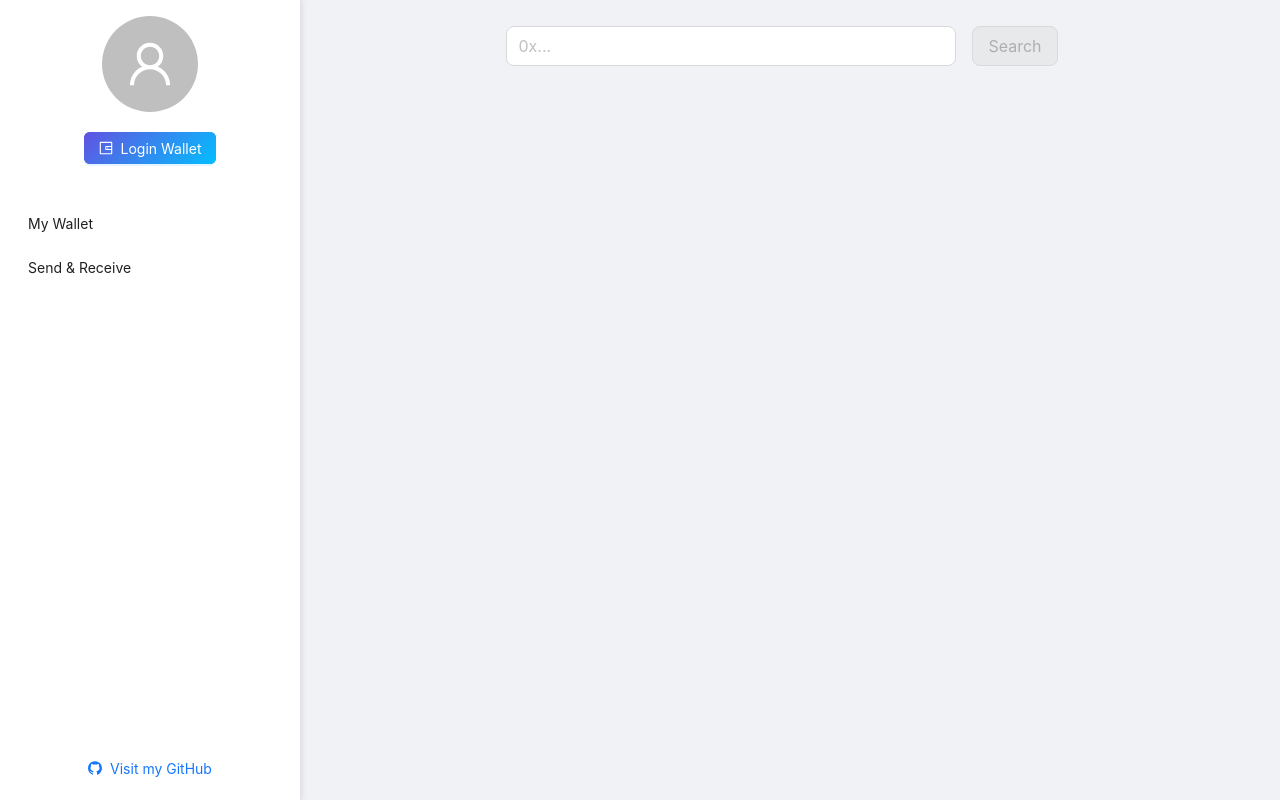
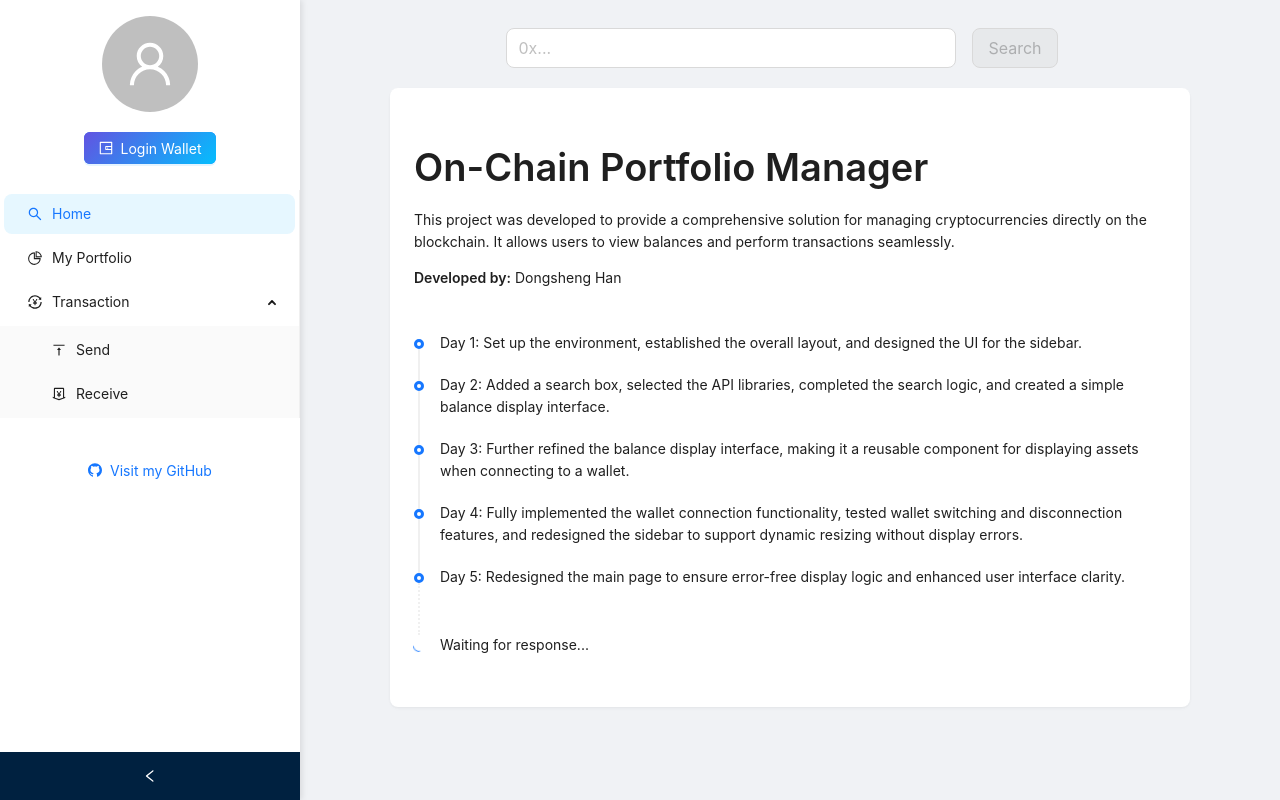
Before and after one commit to Lawson-Han/on-chain-portfolio-management-app, a React (Create React App) app: page / in a window 1280 px wide. Built offline with nearby package versions, Linux system fonts and the light colour scheme.

Commit message:
fixed sidebar, finalised my wallet portfolio, create a simple landing page.

```diff
--- a/src/App.css
+++ b/src/App.css
@@ -4,10 +4,16 @@
 .search-box-center {
   display: flex;
   justify-content: center;
-  align-items: center;
   height: auto;
-  margin: 16px;
+  margin-top: 28px ;
 }
+
+/* Wallet address after login */
+.wallet-address {
+  color: #5e5d5d;
+  font-style: italic;
+}
+
 
 /* TokenList.css */
 .token-list-container {
@@ -18,6 +24,7 @@
   padding: 20px;
   border-radius: 8px;
   box-shadow: 0 4px 8px rgba(0, 0, 0, 0.1);
+  background-color: white;
 }
 
 .token-table-head {
--- a/src/App.js
+++ b/src/App.js
@@ -1,7 +1,15 @@
 // App.js
 import React, { useState } from 'react';
-import { Layout, Menu, Avatar, Button, Space, Typography } from 'antd';
-import { UserOutlined, GithubOutlined } from '@ant-design/icons';
+import { Layout, Menu, Avatar, Button, Space, Typography, message, } from 'antd';
+import {
+  SearchOutlined,
+  TransactionOutlined,
+  UserOutlined,
+  GithubOutlined,
+  PieChartOutlined,
+  MoneyCollectOutlined,
+  VerticalAlignTopOutlined
+} from '@ant-design/icons';
 import './App.css';
 import SearchBox from './components/SearchBox';
 import TokenList from './components/TokenList';
@@ -12,6 +20,63 @@ const { Sider, Content } = Layout;
 const { Paragraph } = Typography;
 
 const App = () => {
+  const [activeComponent, setActiveComponent] = useState('search');
+
+  // Side Bar
+  const items = [
+    {
+      key: '1',
+      icon: <SearchOutlined />,
+      label: 'Home',
+      onClick: () => setActiveComponent('search')
+    },
+    {
+      key: '2',
+      icon: <PieChartOutlined />,
+      label: 'My Portfolio',
+      onClick: () => {
+        if (!walletAddress) {
+          message.info('You need to login with your wallet first');
+        } else {
+          setActiveComponent('portfolio');
+        }
+      }
+    },
+    {
+      key: '3',
+      icon: <TransactionOutlined />,
+      label: 'Transaction',
+      children: [
+        {
+          key: '3-1',
+          icon: <VerticalAlignTopOutlined />,
+          label: 'Send',
+          onClick: () => {
+            if (!walletAddress) {
+              message.info('You need to login with your wallet first');
+            } else {
+              setActiveComponent('send');
+            }
+          }
+        },
+        {
+          key: '3-2',
+          icon: <MoneyCollectOutlined />,
+          label: 'Receive',
+          onClick: () => {
+            if (!walletAddress) {
+              message.info('You need to login with your wallet first');
+            } else {
+              setActiveComponent('receive');
+            }
+          },
+        }
+      ],
+    },
+  ];
+
+  const [collapsed, setCollapsed] = useState(false);
+
   // Search Bar
   const [tokens, setTokens] = useState([]);
   const [showList, setShowList] = useState(false);
@@ -28,52 +93,74 @@ const App = () => {
     const total = newTokens.reduce((acc, token) => acc + parseFloat(token.value.replace('$', '')), 0);
     setTotalBalance(total);
   };
+  // Address ellipse customised
+  const formatAddress = (address) => {
+    if (!address || collapsed) return '';
+    const start = address.slice(0, 8);
+    const end = address.slice(-4);
+    return `${start}...${end}`;
+  };
 
-
-  return (
-    <Layout style={{ minHeight: '100vh' }}>
-      <Sider width={300} style={{ backgroundColor: 'white', boxShadow: '2px 0 6px rgba(0,0,0,0.1)' }}>
-        <div style={{ padding: '16px', textAlign: 'center' }}>
-          <Avatar size={96} icon={<UserOutlined />} />
-          <Space direction="vertical" style={{ width: '100%', margin: '20px 0' }}>
-            {walletAddress !== null && (
-              <Paragraph copyable>{walletAddress}</Paragraph>
-            )}
-            <ConnectWallet setWalletAddress={setWalletAddress} />
-
-          </Space>
-        </div>
-        <Menu mode="inline" style={{ borderRight: 0 }}>
-          <Menu.Item key="1">My Wallet</Menu.Item>
-          <Menu.Item key="2">Send & Receive</Menu.Item>
-        </Menu>
-        <div style={{ padding: '16px', textAlign: 'center', position: 'absolute', bottom: 0, width: '100%' }}>
-          <Button type="link" icon={<GithubOutlined />} href="https://github.com/Lawson-Han" target="_blank">Visit my GitHub</Button>
-        </div>
-      </Sider >
-      {walletAddress === null ? (
-        <Content style={{ width: '600px' }}>
-          <SearchBox
-            setTokens={handleSetTokens}
-            setShowList={setShowList}
-            setLoading={setLoading}
-            setAddress={setAddress}
-          />
-          {showList &&
+  const renderComponent = () => {
+    switch (activeComponent) {
+      case 'search':
+        return (<> <SearchBox
+          setTokens={handleSetTokens}
+          setShowList={setShowList}
+          setLoading={setLoading}
+          setAddress={setAddress}
+          showList={showList}
+        />
+          {
+            showList &&
             <TokenList
               tokens={tokens}
               loading={loading}
               address={address}
               totalBalance={totalBalance}
-            />}
+            />
+          }</>);
+      case 'portfolio':
+        return <WalletOverview walletAddress={walletAddress}/>;
+      default:
+        return null;
+    }
+  };
 
-        </Content>
-      ) : (
-        <></>
-      )
-      }
 
-    </Layout >
+  return (
+    <Layout style={{ minHeight: '100vh' }}>
+      <Sider width={300} collapsible collapsed={collapsed} onCollapse={(value) => setCollapsed(value)}
+        style={{ backgroundColor: 'white', boxShadow: '2px 0 6px rgba(0,0,0,0.1)' }}>
+        <div style={{ padding: '16px', textAlign: 'center' }}>
+          <Avatar size={collapsed ? 48 : 96} icon={<UserOutlined />} />
+          <Space direction="vertical" size={0} style={{ width: '100%', margin: '20px 0 10px 0' }}>
+            {walletAddress !== null && (
+              <Paragraph className="wallet-address" copyable={ !collapsed && { text: walletAddress }}>
+                {formatAddress(walletAddress)}
+              </Paragraph>
+            )}
+            <ConnectWallet setWalletAddress={setWalletAddress} collapsed={collapsed} />
+          </Space>
+        </div>
+        <Menu
+          defaultSelectedKeys={['1']}
+          defaultOpenKeys={['3']}
+          mode="inline"
+          items={items}
+        />
+        <div style={{ padding: '16px', textAlign: 'center', position: 'relative', margin: "20px 0", width: '100%' }}>
+          {collapsed ?
+            <Button type="link" icon={<GithubOutlined />} href="https://github.com/Lawson-Han" target="_blank"></Button>
+            :
+            <Button type="link" icon={<GithubOutlined />} href="https://github.com/Lawson-Han" target="_blank">Visit my GitHub</Button>
+          }
+        </div>
+      </Sider >
+      <Content style={{ width: '600px', margin: '0 auto' }}>
+        {renderComponent()}
+      </Content>
+    </Layout>
   );
 };
 
--- a/src/components/SearchBox.js
+++ b/src/components/SearchBox.js
@@ -1,7 +1,12 @@
 // SearchBox.js
-import React, { useState } from 'react';
-import { Input, Button, Form } from 'antd';
+import React from 'react';
+import { Timeline, Form, Input, Button, Typography, Row, Col, Card } from 'antd';
 import axios from 'axios';
+import {
+  MailOutlined
+} from '@ant-design/icons';
+const { Title, Paragraph } = Typography;
+
 
 const API_KEY = '96VSGKTZFGYPDJ9H936ANDMJ2DD573X9JS';
 
@@ -20,7 +25,7 @@ const formatBalance = (balance, scale = 6) => {
 };
 
 
-const SearchBox = ({ setTokens, setShowList, setLoading, setAddress }) => {
+const SearchBox = ({ setTokens, showList, setShowList, setLoading, setAddress }) => {
   const [form] = Form.useForm();
 
   const getAddressTokens = async (address) => {
@@ -105,6 +110,7 @@ const SearchBox = ({ setTokens, setShowList, setLoading, setAddress }) => {
   };
 
   return (
+    <>
       <Form
         form={form}
         onFinish={onFinish}
@@ -125,7 +131,7 @@ const SearchBox = ({ setTokens, setShowList, setLoading, setAddress }) => {
           <Input
             placeholder="0x..."
             size='large'
-          style={{ width: 450, margin: "10px 0" }}
+            style={{ width: 450 }}
           />
         </Form.Item>
         <Form.Item shouldUpdate>
@@ -144,6 +150,30 @@ const SearchBox = ({ setTokens, setShowList, setLoading, setAddress }) => {
           )}
         </Form.Item>
       </Form>
+      {!showList && (
+        <Row justify="center" align="top" style={{ padding: '20px', background: '#f0f2f5' }}>
+          <Col span={24}>
+            <Card bordered={false} style={{ maxWidth: 800, margin: '0 auto' }}>
+              <Typography>
+                <Title level={1}>On-Chain Portfolio Manager</Title>
+                <Paragraph>This project was developed to provide a comprehensive solution for managing cryptocurrencies directly on the blockchain. It allows users to view balances and perform transactions seamlessly.</Paragraph>
+                <Paragraph><strong>Developed by:</strong> Dongsheng Han</Paragraph>
+
+              </Typography>
+              <div style={{ marginTop: "50px" }}>
+                <Timeline pending="Waiting for response...">
+                  <Timeline.Item>Day 1: Set up the environment, established the overall layout, and designed the UI for the sidebar.</Timeline.Item>
+                  <Timeline.Item>Day 2: Added a search box, selected the API libraries, completed the search logic, and created a simple balance display interface.</Timeline.Item>
+                  <Timeline.Item>Day 3: Further refined the balance display interface, making it a reusable component for displaying assets when connecting to a wallet.</Timeline.Item>
+                  <Timeline.Item>Day 4: Fully implemented the wallet connection functionality, tested wallet switching and disconnection features, and redesigned the sidebar to support dynamic resizing without display errors.</Timeline.Item>
+                  <Timeline.Item>Day 5: Redesigned the main page to ensure error-free display logic and enhanced user interface clarity.</Timeline.Item>
+                </Timeline>
+              </div>
+            </Card>
+          </Col>
+        </Row>
+      )}
+    </>
   );
 };
 
--- a/src/components/WalletOverview.js
+++ b/src/components/WalletOverview.js
@@ -0,0 +1,121 @@
+import React, { useEffect, useState } from 'react';
+import { ethers } from 'ethers';
+import { Card, Col, Row, Statistic, Skeleton, List } from 'antd';
+import TokenList from './TokenList';
+
+const tokenAbi = [
+    "function balanceOf(address) view returns (uint)",
+    "function decimals() view returns (uint8)"
+];
+
+const Contract = {
+    Ethereum: 'special-case-handle-via-provider',
+    USDT: '0xdAC17F958D2ee523a2206206994597C13D831ec7',
+    USDC: '0xA0b86991c6218b36c1d19D4a2e9Eb0cE3606eB48'
+};
+
+const getBalance = async (walletAddress) => {
+    try {
+
+        const provider = new ethers.providers.Web3Provider(window.ethereum);
+        const balance = await provider.getBalance(walletAddress);
+        return balance
+        return
+    } catch (error) {
+        console.error('Failed to fetch balance:', error);
+    }
+};
+
+
+const getTokenBalance = async (provider, walletAddress, tokenAddress) => {
+    if (tokenAddress === 'special-case-handle-via-provider') {
+        const balance = await provider.getBalance(walletAddress);
+        return ethers.utils.formatEther(balance);
+    } else {
+        const tokenContract = new ethers.Contract(tokenAddress, tokenAbi, provider);
+        const balance = await tokenContract.balanceOf(walletAddress);
+        const decimals = await tokenContract.decimals();
+        return balance / Math.pow(10, decimals);
+    }
+};
+
+
+
+const WalletOverview = ({ walletAddress }) => {
+    const [balance, setBalance] = useState('0.00');
+    const [loading, setLoading] = useState(false);
+    const [tokens, updateTokens] = useState([]);
+
+    const fetchAndSetTokens = async (walletAddress, updateTokens, setLoading) => {
+        try {
+            setLoading(true);
+            const provider = new ethers.providers.Web3Provider(window.ethereum);
+            const [ethBalance, usdtBalance, usdcBalance] = await Promise.all([
+                getTokenBalance(provider, walletAddress, Contract.Ethereum),
+                getTokenBalance(provider, walletAddress, Contract.USDT),
+                getTokenBalance(provider, walletAddress, Contract.USDC)
+            ]);
+
+            const ethPrice = 1500; // Example price, fetch from an API for real applications
+            const tokenIcons = {
+                Ethereum: 'EthereumIconURL',
+                USDT: 'USDTIconURL',
+                USDC: 'USDCIconURL'
+            };
+
+            const tokensData = [
+                {
+                    name: 'Ethereum',
+                    price: `$${ethPrice.toFixed(2)}`,
+                    balance: Number(ethBalance).toFixed(6),
+                    value: `$${(ethPrice * Number(ethBalance)).toFixed(4)}`,
+                    icon: tokenIcons['Ethereum']
+                },
+                {
+                    name: 'USDT',
+                    price: '$1.00',
+                    balance: Number(usdtBalance).toFixed(2),
+                    value: `$${(Number(usdtBalance)).toFixed(4)}`,
+                    icon: tokenIcons['USDT']
+                },
+                {
+                    name: 'USDC',
+                    price: '$1.00',
+                    balance: Number(usdcBalance).toFixed(2),
+                    value: `$${(Number(usdcBalance)).toFixed(4)}`,
+                    icon: tokenIcons['USDC']
+                },
+            ];
+
+            updateTokens(tokensData);
+            // Calculate total balance
+            const totalValue = tokensData.reduce((acc, token) => acc + Number(token.value.slice(1)), 0);
+            setBalance(totalValue.toFixed(4));
+        } catch (error) {
+            console.error('Failed to fetch token balances:', error);
+        } finally {
+            setLoading(false);
+        }
+    };
+
+    useEffect(() => {
+        if (walletAddress) {
+            getBalance(walletAddress, setBalance, setLoading);
+            fetchAndSetTokens(walletAddress, updateTokens, setLoading);
+        }
+    }, [walletAddress]);
+
+    return (
+        <div style={{marginTop: "50px"}}>
+            {/* Wallet Info */}
+            <TokenList
+                tokens={tokens}
+                loading={loading}
+                address={walletAddress}
+                totalBalance={balance}
+            />
+        </div>
+    );
+};
+
+export default WalletOverview;
```
Also changed, not shown: src/components/ConnectWallet.js (+29 -10 lines). Lines whose indentation alone changed are shown as unchanged.
